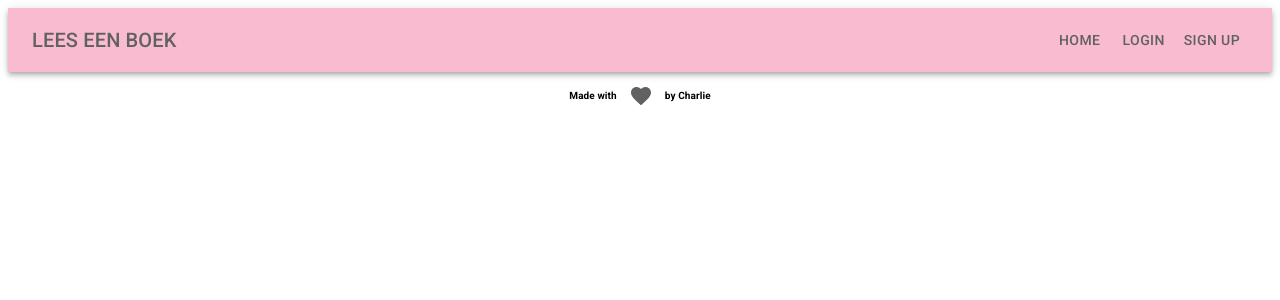
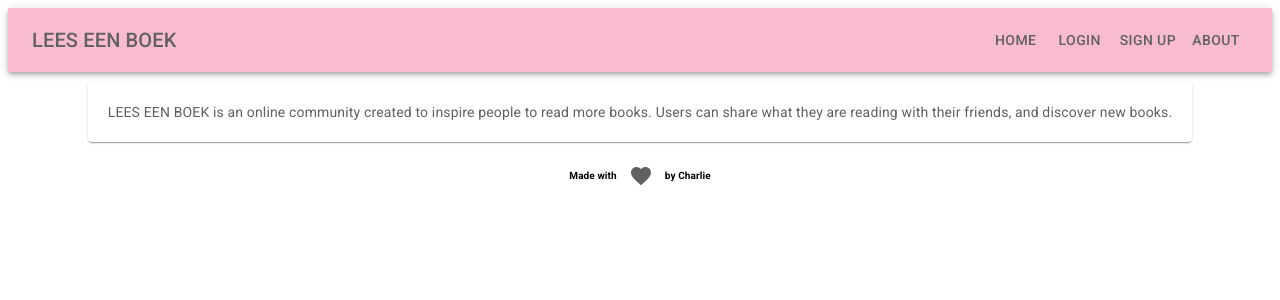
Before and after one commit to charlotkroon/leeseenboek-client, a React (Create React App) app: page /about in a window 1280 px wide. Shown: the top 300 px of the page. Built offline with nearby package versions, Linux system fonts and the light colour scheme.

Commit message:
Add About.js

```diff
--- a/src/App.js
+++ b/src/App.js
@@ -5,6 +5,7 @@ import SignupFormContainer from "./components/Signup/SignupFormContainer";
 import LoginFormContainer from "./components/Login/LoginFormContainer";
 import Footer from "./components/Layouts/Footer";
 import Homepage from "./components/Home/HomePage";
+import About from "./components/About/About";
 
 function App() {
   return (
@@ -13,6 +14,7 @@ function App() {
       <Route exact path="/" component={Homepage} />
       <Route path="/signup" component={SignupFormContainer} />
       <Route path="/login" component={LoginFormContainer} />
+      <Route path="/about" component={About} />
       <Footer />
     </div>
   );
--- /dev/null
+++ b/src/components/About/About.js
@@ -0,0 +1,24 @@
+import React from "react";
+import Grid from "@material-ui/core/Grid";
+import Typography from "@material-ui/core/Typography";
+import Paper from "@material-ui/core/Paper";
+
+const style = {
+  Paper: { padding: 20, marginTop: 10, marginBottom: 10 }
+};
+
+export function About() {
+  return (
+    <Grid container justify="center">
+      <Paper style={style.Paper}>
+        <Typography variant="body2" color="secondary" component="p">
+          LEES EEN BOEK is an online community created to inspire people to read
+          more books. Users can share what they are reading with their friends,
+          and discover new books.
+        </Typography>
+      </Paper>
+    </Grid>
+  );
+}
+
+export default About;
--- a/src/components/Layouts/Header.js
+++ b/src/components/Layouts/Header.js
@@ -55,6 +55,15 @@ export default function Header() {
         >
           Sign Up
         </Button>
+        <Button
+          color="inherit"
+          color="secondary"
+          component={Link}
+          raised
+          to="/about"
+        >
+          About
+        </Button>
       </Toolbar>
     </AppBar>
   );
```
Also changed, not shown: src/components/Layouts/index.js (added).
